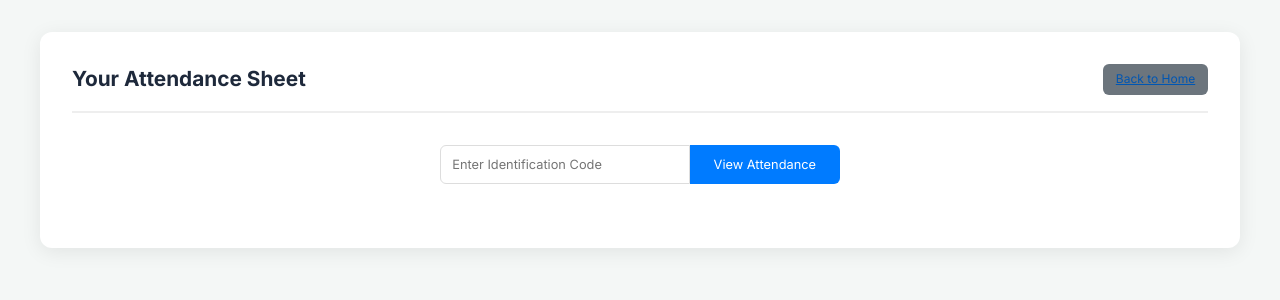
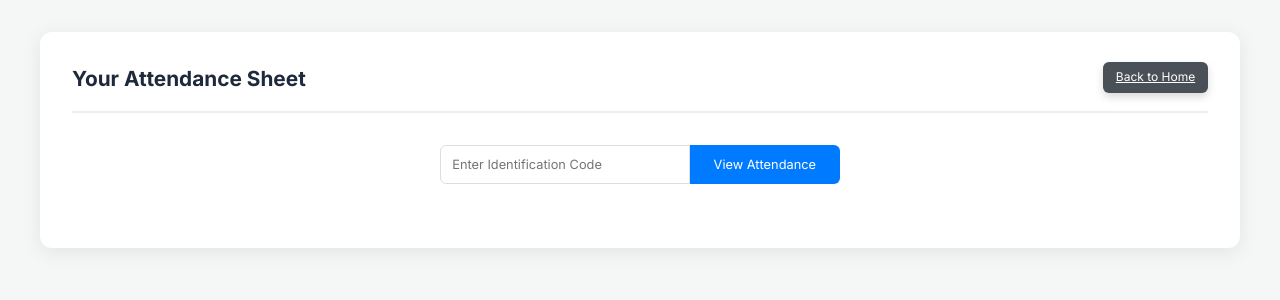
Before and after one commit to satyakumariyarramshetti/office-attendance-mern-, a React (Create React App) app: page /your-attendance in a window 1280 px wide. In both pictures the pointer is over the link "Back to Home". Shown: the top 300 px of the page. Built offline with nearby package versions, Linux system fonts and the light colour scheme; no server answers; the HTML template or start-up script is replaced by a standard one.

Commit message:
user attendance view page changes

```diff
--- a/src/components/UserAttendance.module.css
+++ b/src/components/UserAttendance.module.css
@@ -32,7 +32,16 @@
   padding: 0.5rem 1rem;
   border-radius: 6px;
   text-decoration: none;
-  font-size: 0.9rem;
+  font-size: 1rem;
+  transition: all 0.3s ease;
+  cursor: pointer;
+}
+
+.backBtn:hover {
+  background: #495057;
+  color: white;
+  transform: translateY(-2px);
+  box-shadow: 0 4px 8px rgba(0, 0, 0, 0.15);
 }
 
 /* Search Form */
```
